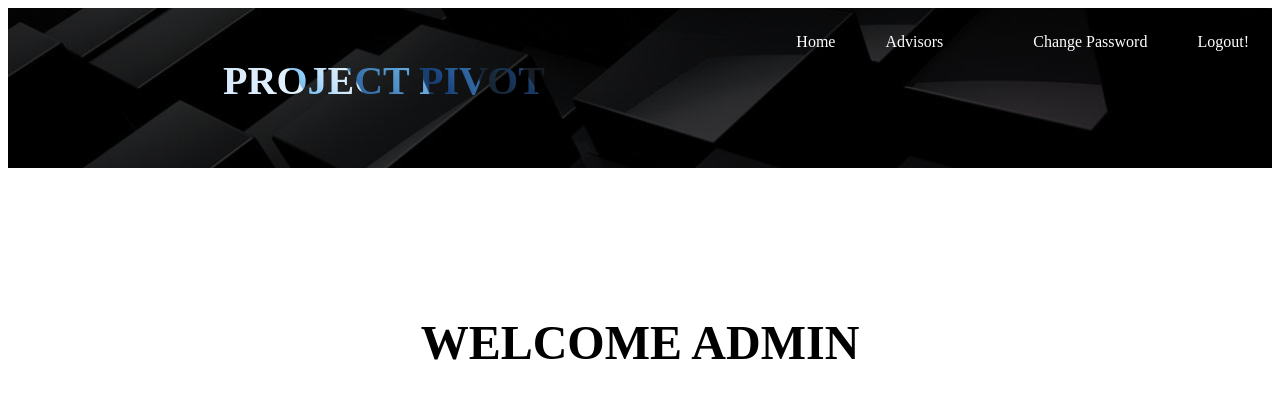
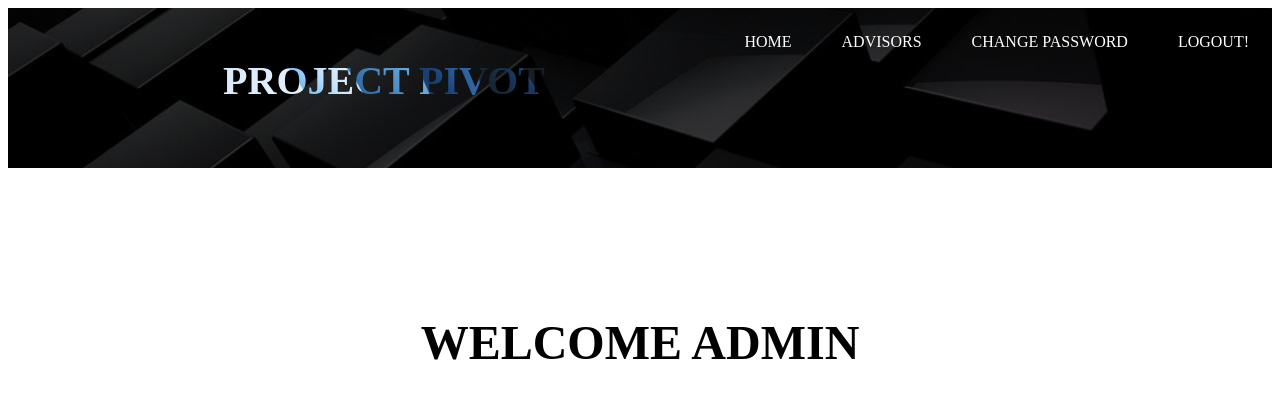
Before and after one commit to Jinu-shaji/Project, a PHP site: page /adminhome.php in a window 1280 px wide. Shown: the top 399 px of the page. Run offline with PHP 8.4, Linux system fonts and the light colour scheme.

Commit message:
Admin home updated

```diff
--- a/adminhome.php
+++ b/adminhome.php
@@ -6,18 +6,24 @@
 <body >
 	<header>
 		<div class="main">
-	<ul>
-<li><a href="adminhome.php">Home</a></li>
-<li><a>Advisors</a>
 <ul>
-<li><a href="addadvisor.php">Add advisors</a></li>
-<li><a href="advview.php">view advisors</a></li>
+  <li><a href="adminhome.php">HOME</a></li>
+  <!-- <li><a>Advisors</a> -->
+  <li class="dropdown">
+    <a href="javascript:void(0)" class="dropbtn">ADVISORS</a>
+    <div class="dropdown-content">
+<ul>
+      <li><a href="addadvisor.php">Add Advisors</a></li>
+      <li><a href="advview.php">View Advisors</a></li>
+</ul>
+    </div>
+  </li>
 
+
+<li><a href="changepassword.php">CHANGE PASSWORD</a></li>
+
+<li><a href="home.html">LOGOUT!</a></li>
 </ul>
-</li>
-<li><a href="changepassword.php">Change Password</a></li>
-
-<li><a href="home.html">Logout!</a></li>
 </div>
 		<div class="title">
 			<h3>PROJECT PIVOT </h3></div></header><br><br>
@@ -26,6 +32,6 @@
 
 
 
-
+</div>
 
 </body>
```
